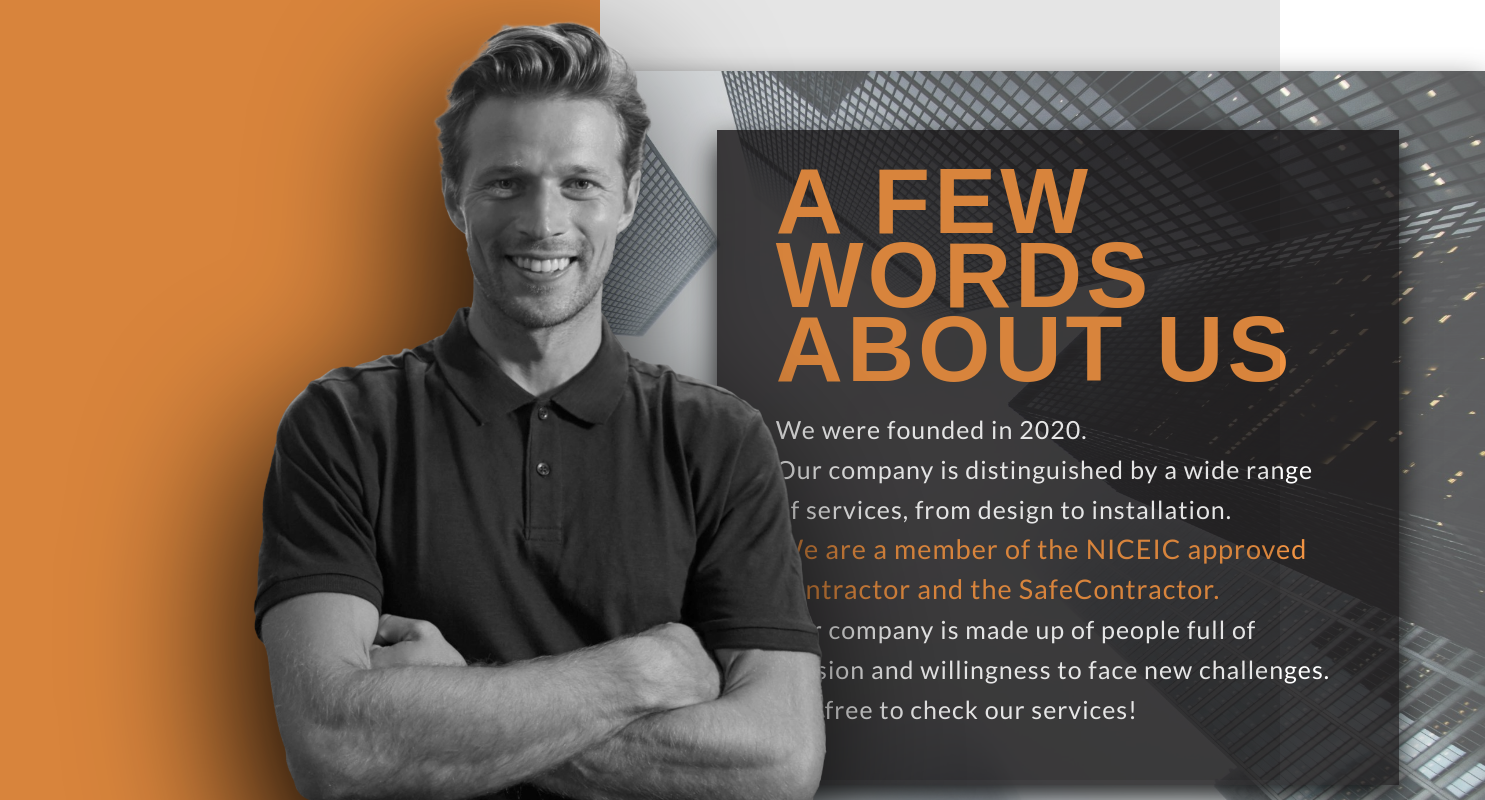
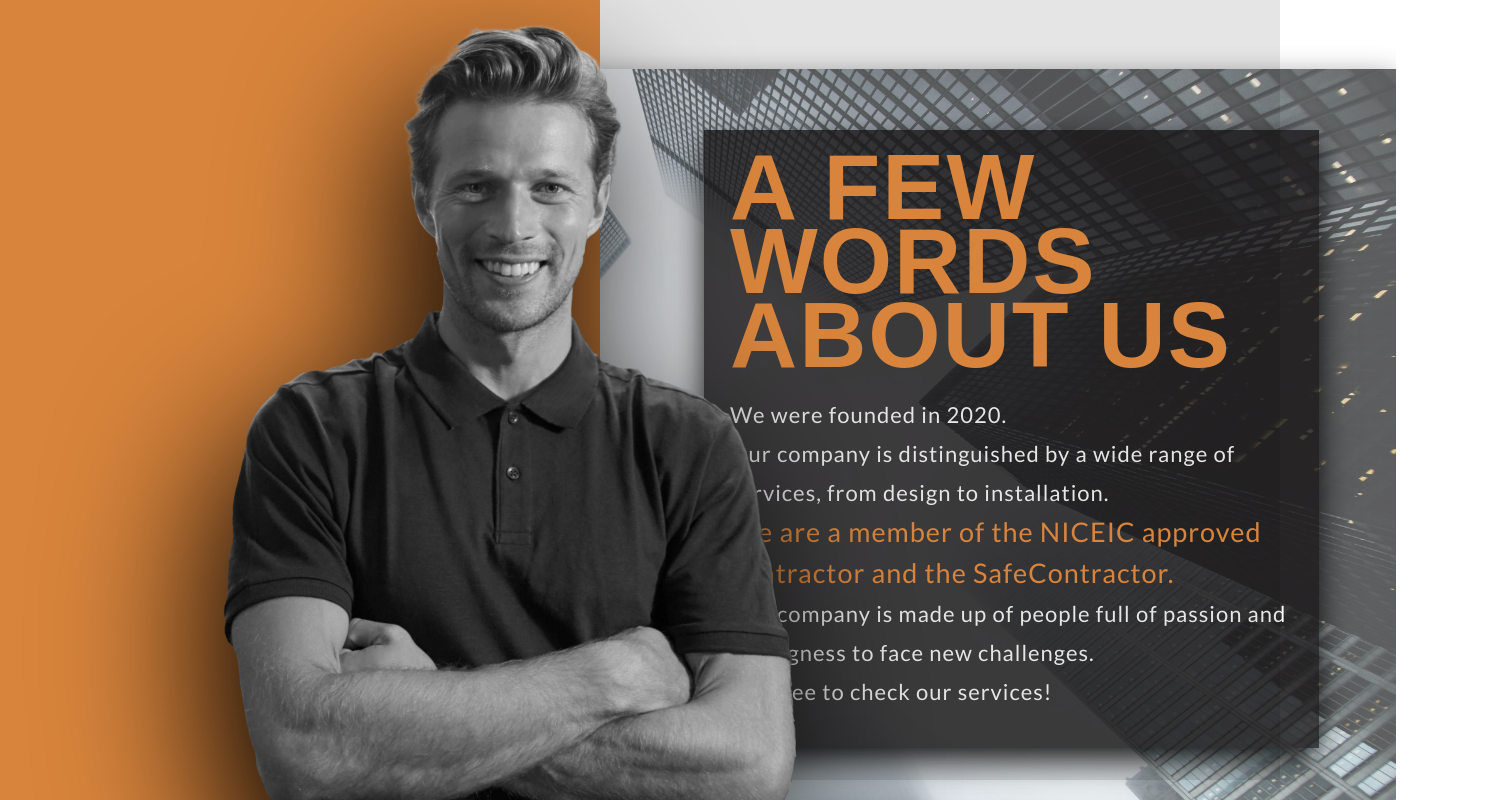
Before and after one commit to Izabela88/mt-elevators, a React (Create React App) app: page / in a window 1280 px wide. Shown: the part 820-1620 px from the top of the page, 1485 px wide, since content can reach past the window. Built offline with nearby package versions, Linux system fonts and the light colour scheme; a web font is replaced by a local one.

Commit message:
Styling text area.

```diff
--- a/src/components/About/About.module.css
+++ b/src/components/About/About.module.css
@@ -24,20 +24,19 @@
 .man__image img {
   height: 100%;
   width: 145%;
-  margin: 0 100px;
+  margin: 28px 70px;
   z-index: 20;
   overflow: unset;
   filter: drop-shadow(-19px 60px 80px #000);
-  margin-top: 4%;
 }
 
 .about__text {
-  width: 682px;
-  height: 655px;
+  width: 615px;
+  height: 618px;
   position: relative;
   background: rgb(24 22 23 / 80%);
-  left: 56%;
-  padding: 34px 59px;
+  left: 55%;
+  padding: 20px 26px;
   z-index: -1;
   top: -710px;
   box-shadow: 0 12px 30px rgb(0 0 0 / 90%);
@@ -48,16 +47,14 @@
   font-size: 93px;
   line-height: 74px;
   text-transform: uppercase;
-  letter-spacing: 4px;
   color: var(--color-primary-800);
 }
 
 .about__text p {
   font-family: 'Lato', sans-serif;
-  font-size: 25px;
+  font-size: 22px;
   margin-top: 23px;
-  /* padding: 30px; */
-  line-height: 40px;
+  line-height: 39px;
   color: var(--color-primary-50);
 }
 
@@ -71,7 +68,7 @@
   width: 1370px;
   position: absolute;
   top: 6%;
-  left: 9%;
+  left: 2%;
   box-shadow: 0 12px 30px rgb(0 0 0 / 90%);
   opacity: 0.7;
   z-index: -2;
```
